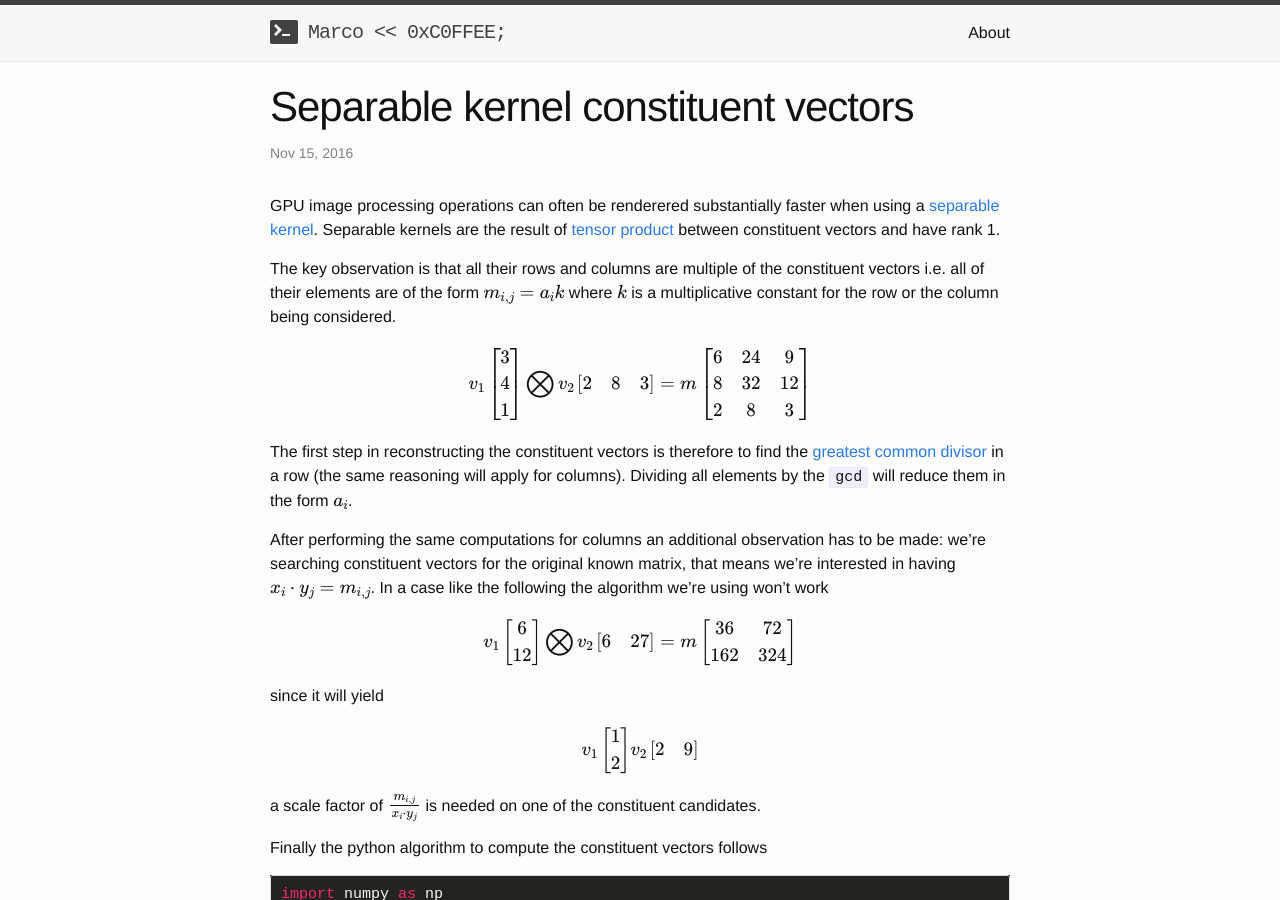
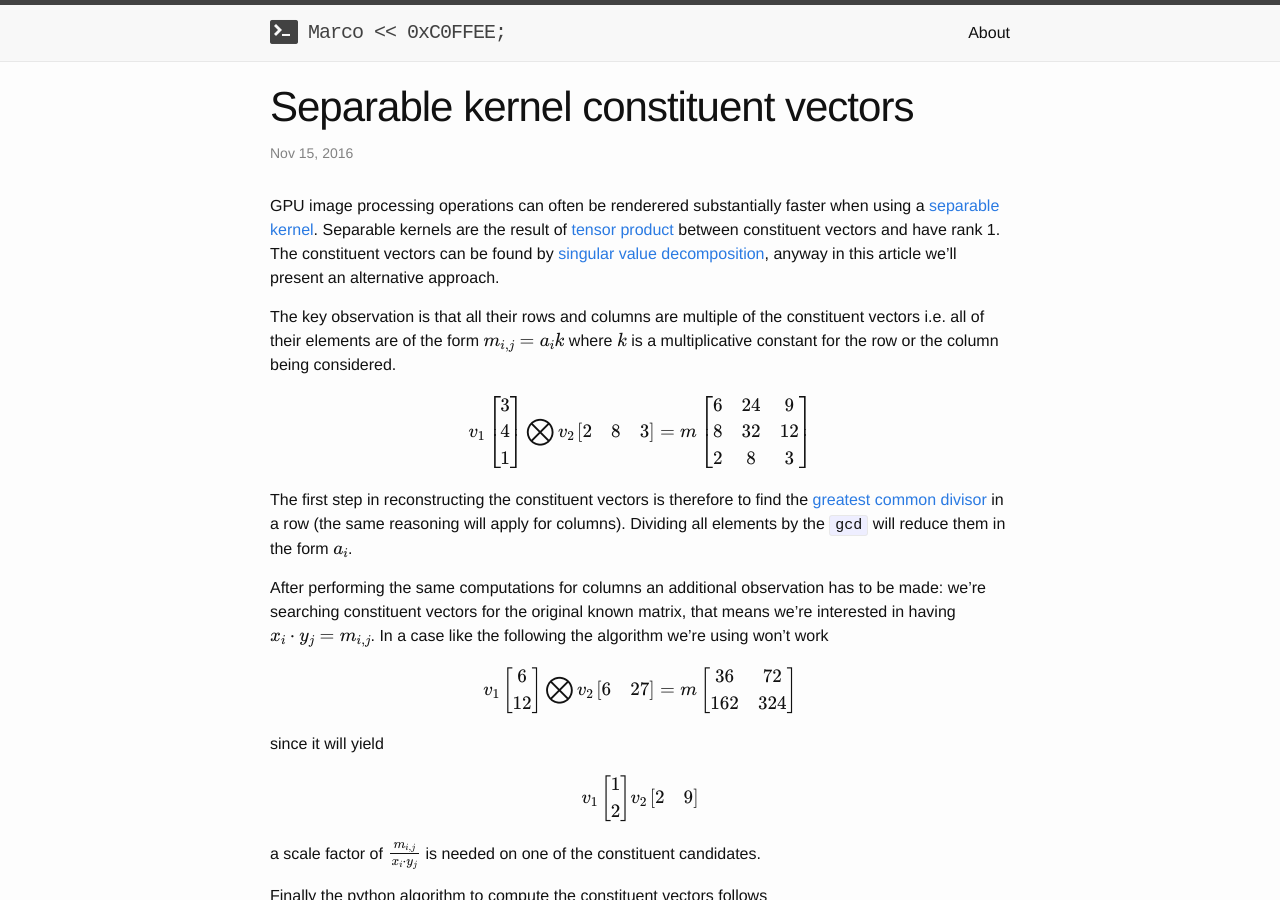
Before and after one commit to marcodiiga/marcodiiga.github.io, a Jekyll site: the page built from _posts/2016-11-15-separable-kernel-constituent-vectors.markdown, in a window 1280 px wide and 900 px high. Built offline with Jekyll 4.4.1, drawn with Linux system fonts in a browser that asks for light colours; formulas are drawn with MathJax 3.

Commit message:
Added svd

```diff
--- a/_posts/2016-11-15-separable-kernel-constituent-vectors.markdown
+++ b/_posts/2016-11-15-separable-kernel-constituent-vectors.markdown
@@ -7,7 +7,9 @@ tags: algorithms python image-processing
 GPU image processing operations can often be renderered substantially
 faster when using a [separable kernel](https://en.wikipedia.org/wiki/Separable_filter).
 Separable kernels are the result of [tensor product](https://en.wikipedia.org/wiki/Outer_product)
-between constituent vectors and have rank 1.
+between constituent vectors and have rank 1. The constituent vectors can be found
+by [singular value decomposition](http://blogs.mathworks.com/steve/2006/11/28/separable-convolution-part-2/),
+anyway in this article we'll present an alternative approach.
 
 The key observation is that all their rows and columns are multiple of the constituent vectors
 i.e. all of their elements are of the form \\( m_{i,j} = a_i k \\) where \\( k \\) is a
```
